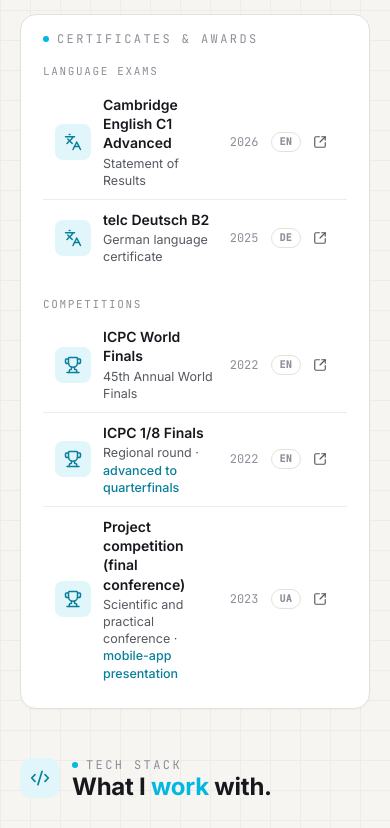
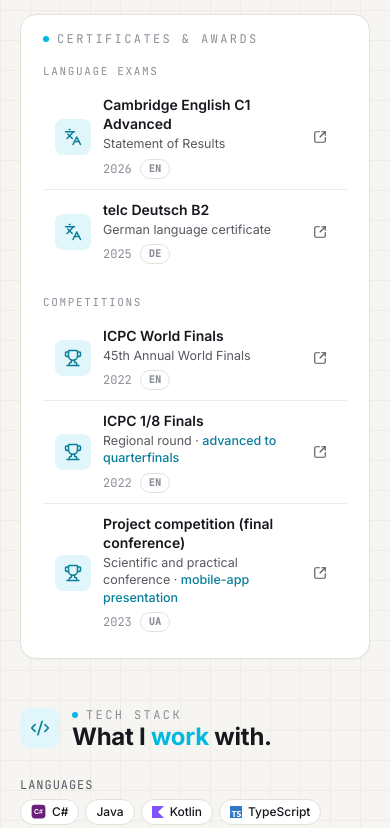
Before and after one commit to maksym-kravchenko/cv-web, a Next.js app: page /en in a window 390 px wide. Shown: the part 3980-4808 px from the top of the page. Built offline with nearby package versions, Linux system fonts and the light colour scheme.

Commit message:
fix edu certs

```diff
--- a/src/components/EducationSection.tsx
+++ b/src/components/EducationSection.tsx
@@ -34,13 +34,14 @@ function CertificateRow({
         rel="noopener noreferrer"
         title={title}
         aria-label={title}
-        className="group flex items-center gap-3 ps-3 pe-5 py-2.5  transition-colors duration-200 hover:bg-bg"
+        className="group flex gap-3 ps-3 pe-5 py-2.5 transition-colors duration-200 hover:bg-bg items-center"
       >
         <span className="flex h-9 w-9 shrink-0 items-center justify-center rounded-lg bg-accent-soft text-accent-strong transition-colors duration-200 group-hover:bg-accent group-hover:text-white">
           <Icon className="h-4.5 w-4.5" strokeWidth={2} />
         </span>
 
-        <span className="min-w-0 flex-1">
+        <div className="flex min-w-0 flex-1 flex-col gap-1.5 sm:flex-row sm:items-center sm:gap-3">
+          <div className="min-w-0 sm:flex-1">
             <span className="block text-sm font-semibold leading-snug text-fg">{title}</span>
             {subtitle || highlight ? (
               <span className="mt-0.5 block text-[12.5px] leading-snug text-mute">
@@ -53,19 +54,21 @@ function CertificateRow({
                 ) : null}
               </span>
             ) : null}
-        </span>
+          </div>
 
+          <div className="flex shrink-0 items-center gap-2">
             {cert.date ? (
-          <span className="shrink-0 font-mono text-xs text-sub">{cert.date}</span>
+              <span className="font-mono text-xs text-sub">{cert.date}</span>
             ) : null}
-
             {cert.locale ? (
-            <span className="shrink-0 rounded-full border border-line bg-card px-2 py-1 font-mono text-[10px] font-semibold uppercase leading-none tracking-wide text-sub">
+              <span className="rounded-full border border-line bg-card px-2 py-1 font-mono text-[10px] font-semibold uppercase leading-none tracking-wide text-sub">
                 {cert.locale}
               </span>
             ) : null}
+          </div>
+        </div>
         <SquareArrowOutUpRight
-            className="h-3.5 w-3.5 shrink-0 text-mute transition-colors group-hover:text-accent-strong"
+            className="h-3.5 w-3.5 text-mute transition-colors group-hover:text-accent-strong"
             strokeWidth={2}
         />
       </a>
```
Lines whose indentation alone changed are shown as unchanged.
